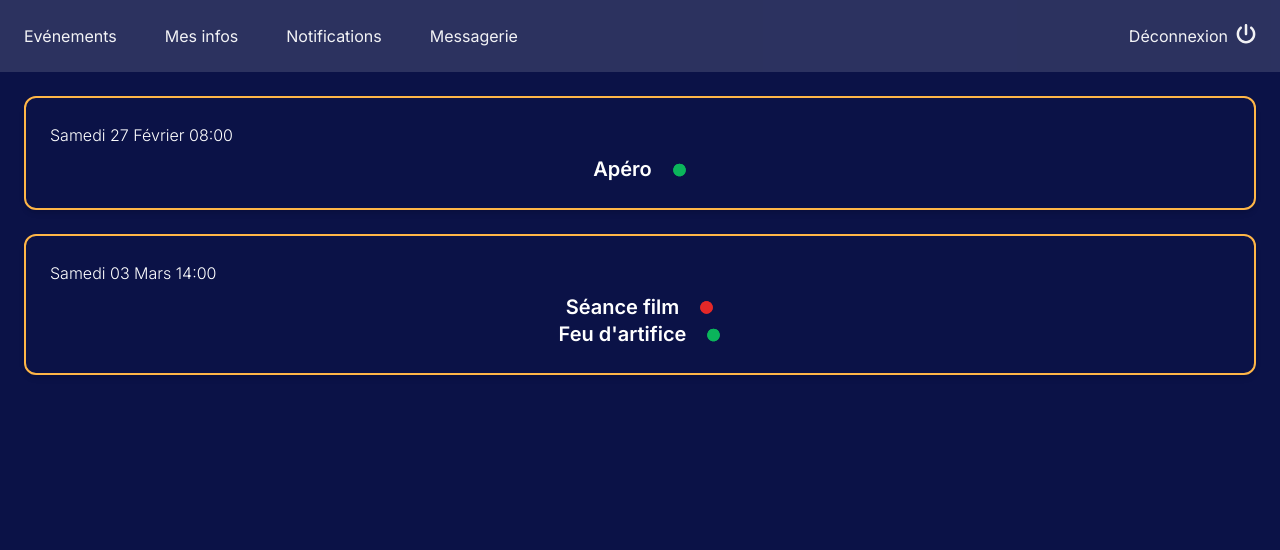
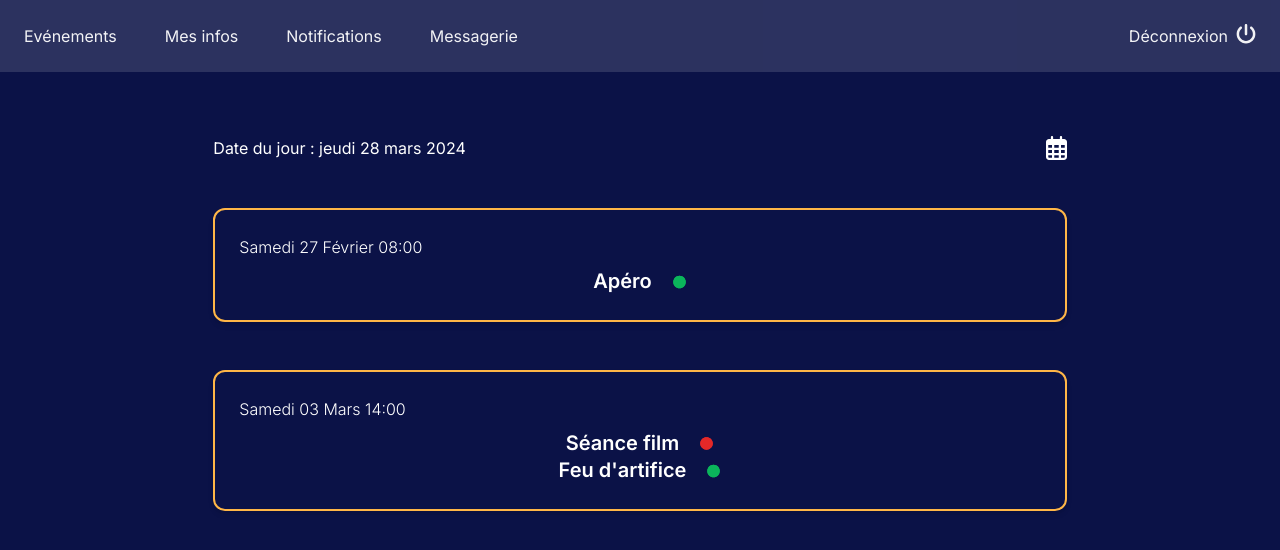
Before and after one commit to kersolo/ManagEvent_front, a React (Vite) app: page /events in a window 1280 px wide. Shown: the top 550 px of the page. Built offline with nearby package versions, Linux system fonts and the light colour scheme.

Commit message:
EVENT_DEVPUNK-44 - add date and icons to switch calendar/list

```diff
--- a/src/components/CardEvent.tsx
+++ b/src/components/CardEvent.tsx
@@ -1,7 +1,7 @@
-import { Card, CardBody, Typography } from '@material-tailwind/react';
-import openEvent from '../assets/openEvent.svg';
-import closeEvent from '../assets/closeEvent.svg';
-import { EventType } from './EventCardList';
+import { Card, CardBody, Typography } from "@material-tailwind/react";
+import closeEvent from "../assets/closeEvent.svg";
+import openEvent from "../assets/openEvent.svg";
+import { EventType } from "./EventCardList";
 
 export type CardEventPropsType = {
   event: string;
@@ -10,7 +10,7 @@ export type CardEventPropsType = {
 
 export default function CardEvent({ event, events }: CardEventPropsType) {
   return (
-    <Card className="border-dp m-large">
+    <Card className="border-dp my-small">
       <CardBody>
         <Typography color="white" className="mb-2">
           {event}
@@ -22,8 +22,8 @@ export default function CardEvent({ event, events }: CardEventPropsType) {
               <Typography variant="h5" className="text-center mr-5 ">
                 {sameEvent.title}
               </Typography>
-              {sameEvent.status === 'open' && <img src={openEvent} alt="" />}
-              {sameEvent.status === 'close' && <img src={closeEvent} alt="" />}
+              {sameEvent.status === "open" && <img src={openEvent} alt="" />}
+              {sameEvent.status === "close" && <img src={closeEvent} alt="" />}
             </div>
           ))}
       </CardBody>
--- a/src/pages/Events/CalendarPage.tsx
+++ b/src/pages/Events/CalendarPage.tsx
@@ -1,4 +1,7 @@
+import { faList } from "@fortawesome/free-solid-svg-icons";
+import { FontAwesomeIcon } from "@fortawesome/react-fontawesome";
 import { useQuery } from "@tanstack/react-query";
+import { Link } from "react-router-dom";
 import Calendar from "../../components/Calendar/Calendar";
 import { findAllEventsForCalendar } from "../../services/api/event";
 
@@ -8,9 +11,25 @@ export default function CalendarPage() {
     queryFn: () => findAllEventsForCalendar(),
     staleTime: 0,
   });
+  function getToday() {
+    const today = new Date();
+    return today.toLocaleDateString("fr-FR", {
+      weekday: "long",
+      year: "numeric",
+      month: "long",
+      day: "numeric",
+    });
+  }
+  const today = getToday();
 
   return (
     <div className="bg-darkBlueDP md:w-2/3 m-large md:my-16 md:mx-auto">
+      <div className="flex justify-between mb-4">
+        <p className="mb-4">Date du jour : {today}</p>
+        <Link to="/events">
+          <FontAwesomeIcon icon={faList} size="xl" />
+        </Link>
+      </div>
       <Calendar events={eventsForCalendar} />
     </div>
   );
--- a/src/pages/Events/EventsPage.tsx
+++ b/src/pages/Events/EventsPage.tsx
@@ -1,9 +1,29 @@
-import EventCardList from '../../components/EventCardList';
+import { faCalendarDays } from "@fortawesome/free-regular-svg-icons";
+import { FontAwesomeIcon } from "@fortawesome/react-fontawesome";
+import { Link } from "react-router-dom";
+import EventCardList from "../../components/EventCardList";
 
 export default function EventsPage() {
+  function getToday() {
+    const today = new Date();
+    return today.toLocaleDateString("fr-FR", {
+      weekday: "long",
+      year: "numeric",
+      month: "long",
+      day: "numeric",
+    });
+  }
+  const today = getToday();
+
   return (
-    <>
+    <div className="flex flex-col md:w-2/3 m-large md:my-16 md:mx-auto gap-4 ">
+      <div className="flex justify-between">
+        <p className="mb-4">Date du jour : {today}</p>
+        <Link to="/event/calendar">
+          <FontAwesomeIcon icon={faCalendarDays} size="xl" />
+        </Link>
+      </div>
       <EventCardList />
-    </>
+    </div>
   );
 }
```
